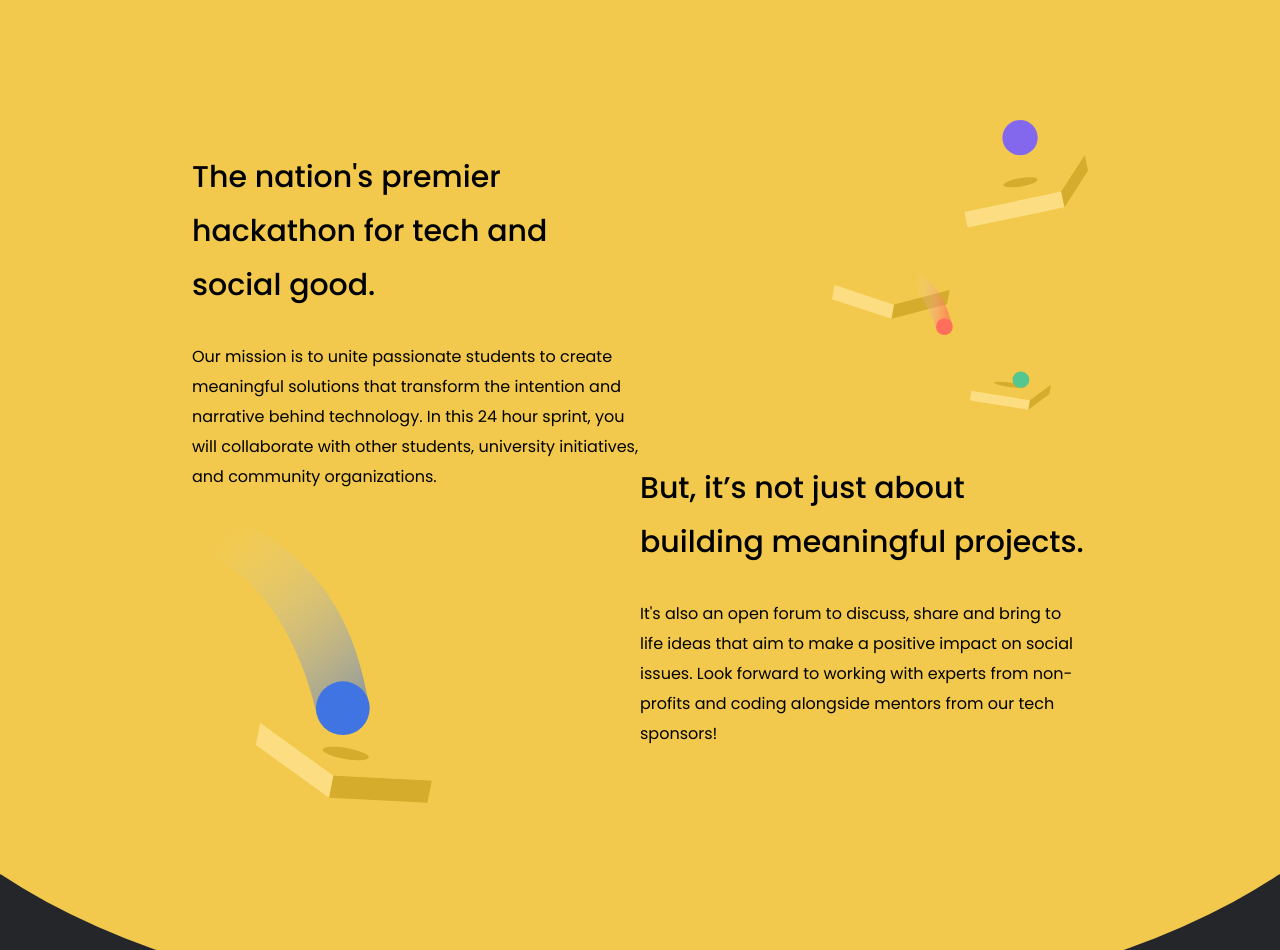
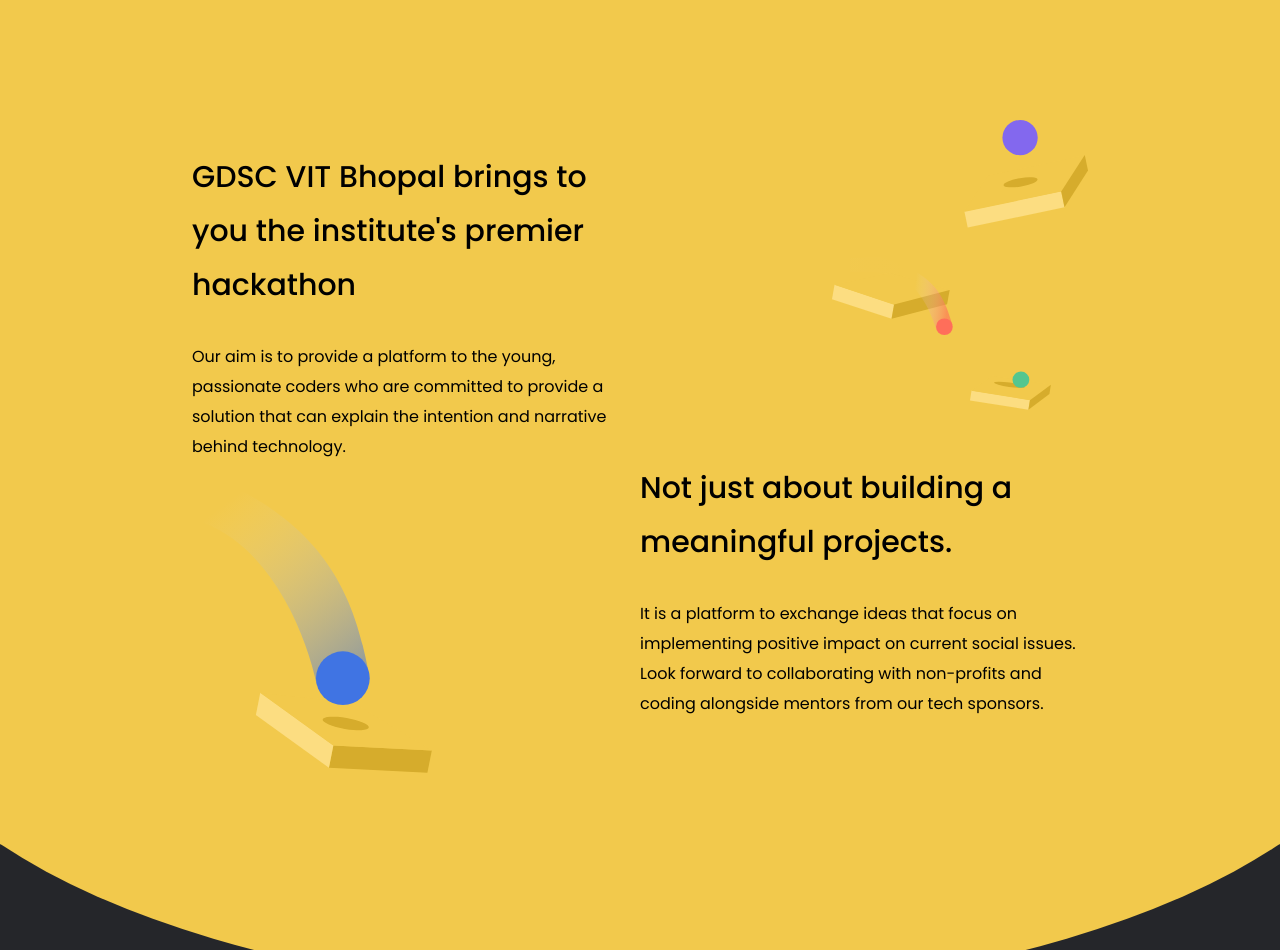
Before and after one commit to GDGCVITBHOPAL/summerfest, a React (Create React App) app: page / in a window 1280 px wide. Shown: the part 880-1830 px from the top of the page. Built offline with nearby package versions, Linux system fonts and the light colour scheme.

Commit message:
About content changes

```diff
--- a/src/pages/AboutPage.js
+++ b/src/pages/AboutPage.js
@@ -1,51 +1,60 @@
-import React from 'react';
-import './AboutPage.css';
+import React from "react";
+import "./AboutPage.css";
 
-import tripleBall from '../graphics/triple-ball.svg';
-import blueBall from '../graphics/blue-ball.svg';
+import tripleBall from "../graphics/triple-ball.svg";
+import blueBall from "../graphics/blue-ball.svg";
 
 function AboutPage(props) {
-
   return (
-        <div className={'about-page'}>
-            <div className={'about-cols'}>
+    <div className={"about-page"}>
+      <div className={"about-cols"}>
         {/* LEFT COLUMN */}
-                <div className={'about-flex'}>
+        <div className={"about-flex"}>
           {/* top left text */}
-                    <div className={'about-section-container left-container'}>
-                        <div className={'about-section'}>
-                            <h3>The nation's premier hackathon for tech and social good.</h3>
-                            <p>Our mission is to unite passionate students to create meaningful solutions that transform the intention and narrative behind technology. In this 24 hour sprint, you will collaborate with other students, university initiatives, and community organizations.</p>
+          <div className={"about-section-container left-container"}>
+            <div className={"about-section"}>
+              <h3>
+                GDSC VIT Bhopal brings to you the institute's premier hackathon
+              </h3>
+              <p>
+                Our aim is to provide a platform to the young, passionate coders
+                who are committed to provide a solution that can explain the
+                intention and narrative behind technology.
+              </p>
             </div>
           </div>
 
           {/* bottom left image */}
-                    <div className={'about-section-container left-container'}>
-                        <div className={'about-img-container'}>
-                            <img className={'about-img'} src={blueBall} alt=''></img>
+          <div className={"about-section-container left-container"}>
+            <div className={"about-img-container"}>
+              <img className={"about-img"} src={blueBall} alt=""></img>
             </div>
           </div>
         </div>
 
         {/* RIGHT COLUMN */}
-                <div className={'about-flex'}>
-                    <div className={'about-section-container right-container'}>
-                        <div className={'about-img-container'}>
-                            <img className={'about-img'} src={tripleBall} alt=''></img>
+        <div className={"about-flex"}>
+          <div className={"about-section-container right-container"}>
+            <div className={"about-img-container"}>
+              <img className={"about-img"} src={tripleBall} alt=""></img>
             </div>
           </div>
 
-                    <div className={'about-section-container right-container'}>
-                        <div className={'about-section'}>
-                            <h3>But, it’s not just about building meaningful projects.</h3>
-                            <p>It's also an open forum to discuss, share and bring to life ideas that aim to make a positive impact on social issues. Look forward to working with experts from non-profits and coding alongside mentors from our tech sponsors!</p>
+          <div className={"about-section-container right-container"}>
+            <div className={"about-section"}>
+              <h3>Not just about building a meaningful projects.</h3>
+              <p>
+                It is a platform to exchange ideas that focus on implementing
+                positive impact on current social issues. Look forward to
+                collaborating with non-profits and coding alongside mentors from
+                our tech sponsors.
+              </p>
             </div>
           </div>
         </div>
-
       </div>
     </div>
-    )
+  );
 }
 
 export default AboutPage;
```
Lines whose indentation alone changed are shown as unchanged.
